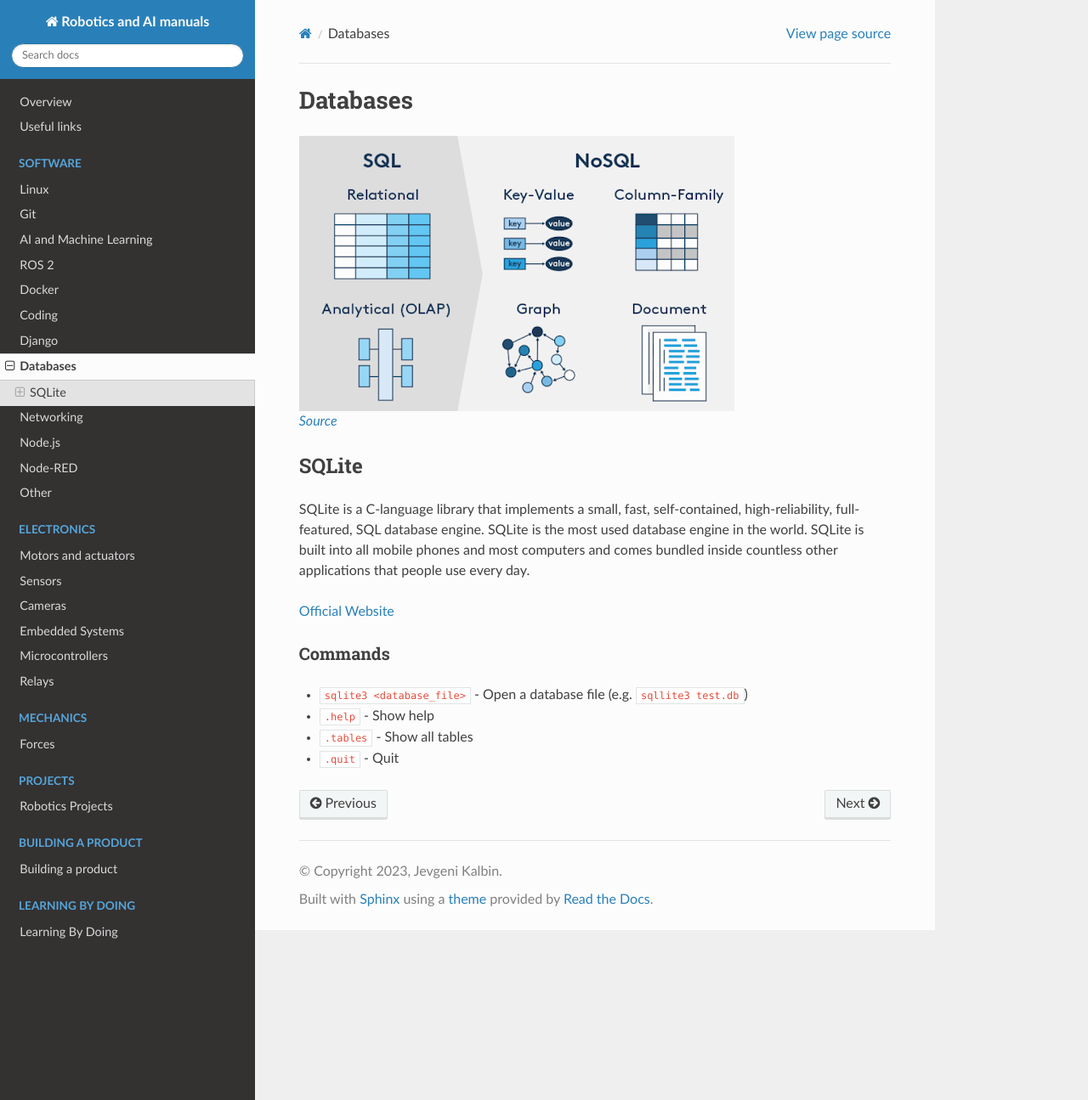
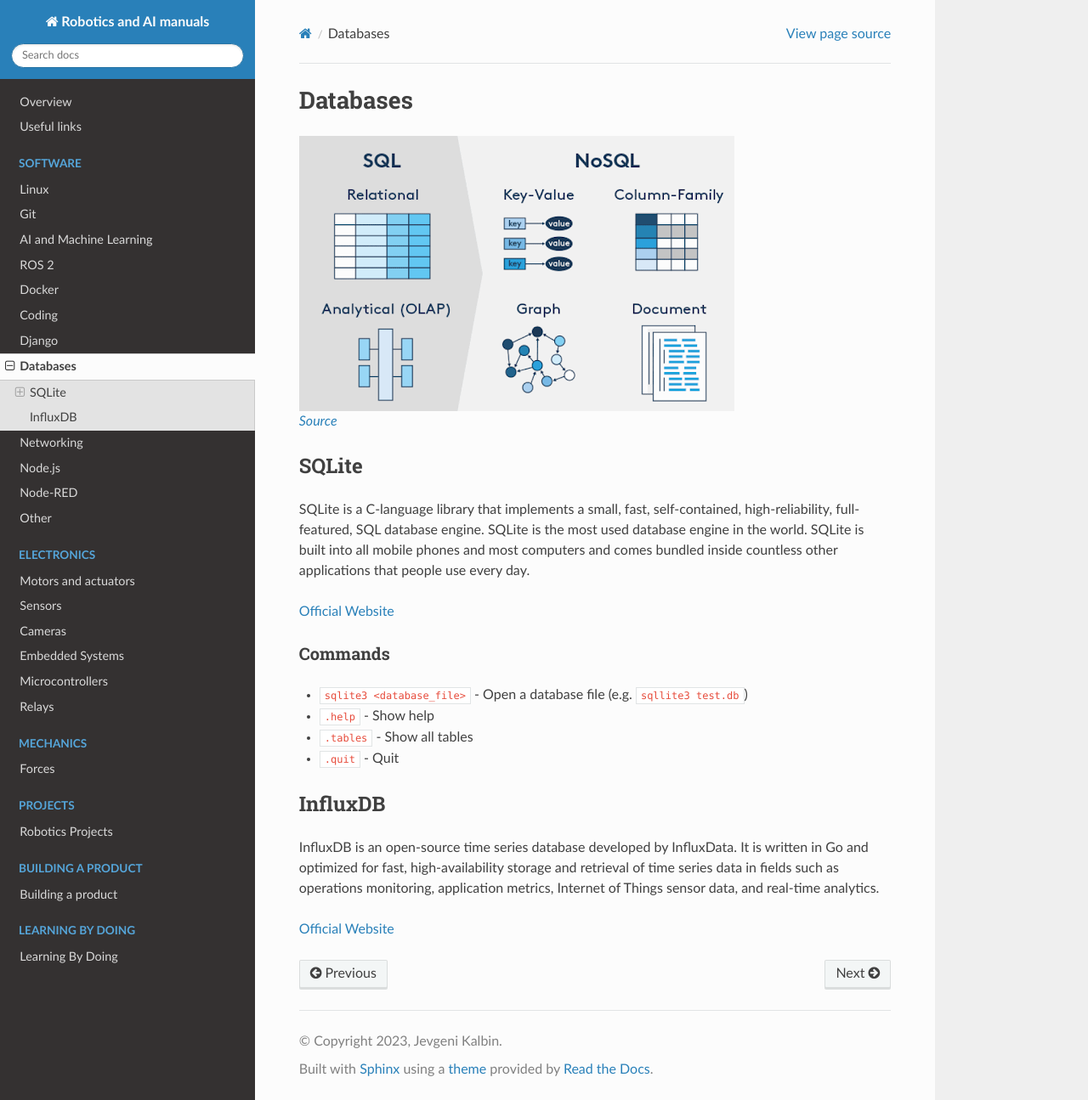
Before and after one commit to jevgenik/manuals, a Sphinx documentation site: the page built from source/files/software/databases/databases.rst, in a window 1280 px wide and 1295 px high. Shown: the whole window at 85% size. Built offline with Sphinx 7.4.7 and the Read the Docs theme 2.0.0, drawn with Linux system fonts in a browser that asks for light colours.

Commit message:
influxdb time series database

```diff
--- a/source/files/software/databases/databases.rst
+++ b/source/files/software/databases/databases.rst
@@ -22,3 +22,12 @@ Commands
 * ``.help`` - Show help
 * ``.tables`` - Show all tables
 * ``.quit`` - Quit
+
+
+InfluxDB
+========
+InfluxDB is an open-source time series database developed by InfluxData. It is written in Go and optimized for fast,
+high-availability storage and retrieval of time series data in fields such as operations monitoring,
+application metrics, Internet of Things sensor data, and real-time analytics.
+
+`Official Website <https://www.influxdata.com/>`_
```
